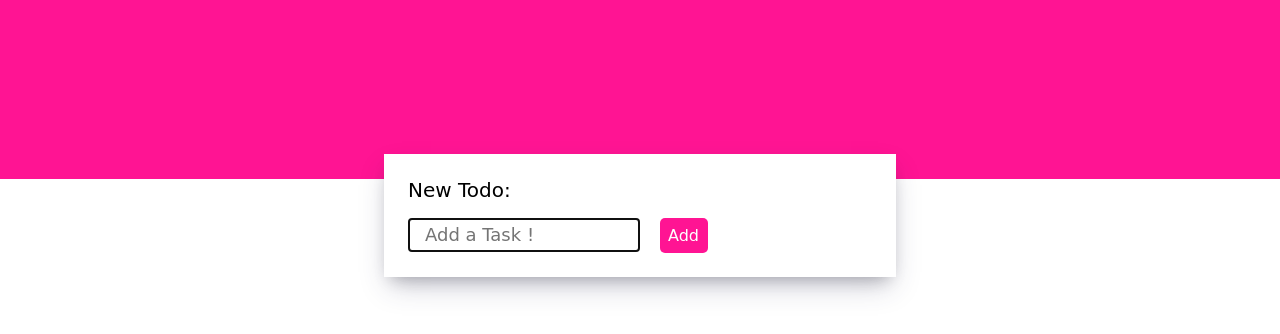
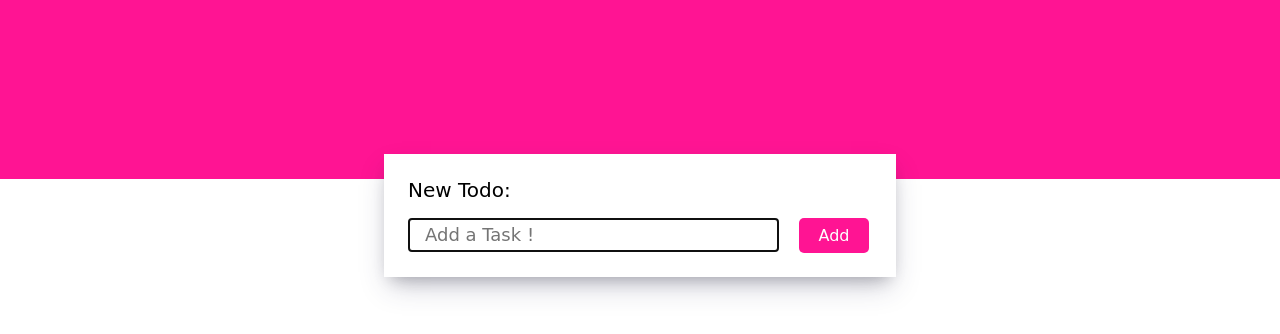
Before and after one commit to burcuaksoy91/-ToDo-App-Project, a plain HTML site: page index.html in a window 1280 px wide. Drawn offline with Linux system fonts and the light colour scheme.

Commit message:
change my code

```diff
--- a/style.css
+++ b/style.css
@@ -113,19 +113,3 @@ section{
 
 
 }
-@media screen and (min-width: 480px) {
-
-
-   #add_text{
-       width:50%;
-   }
-
-   #add_btn{
-       width: 10%;
-
-       padding-right:2.5rem;
-
-   }
-
-
-}
```
